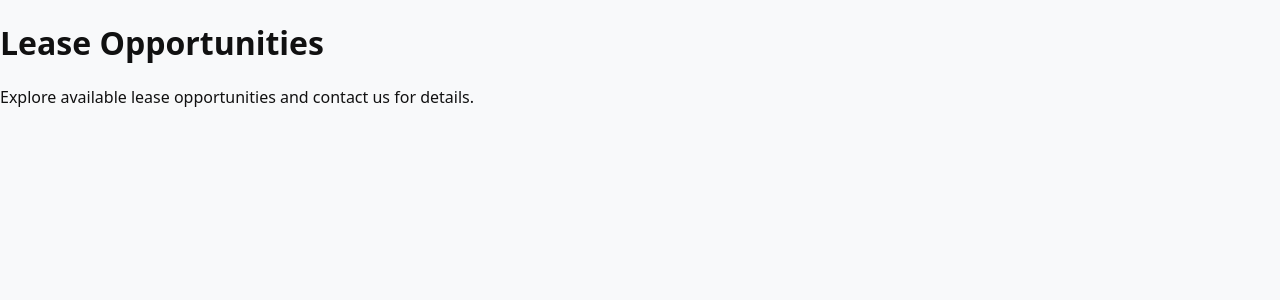
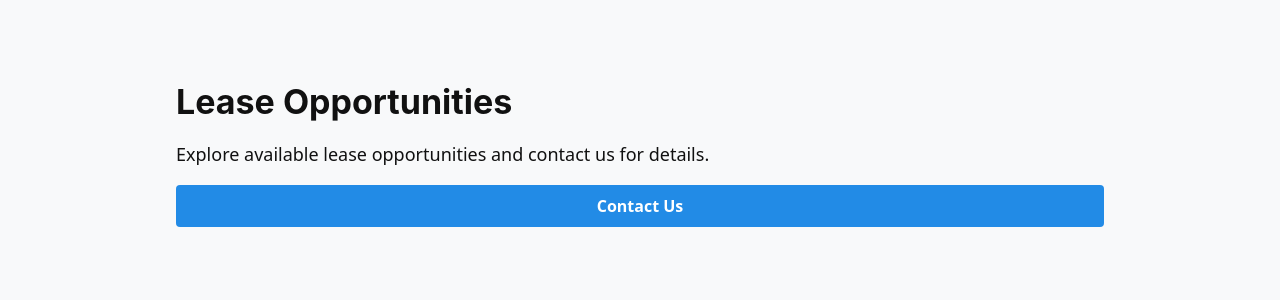
Before and after one commit to hmandiv/lease, a React (Vite) app: page / in a window 1280 px wide. Shown: the top 300 px of the page. Built offline with nearby package versions, Linux system fonts and the light colour scheme.

Commit message:
feature: confirmed mantine wiring

```diff
--- a/package.json
+++ b/package.json
@@ -11,6 +11,7 @@
   },
   "dependencies": {
     "@mantine/core": "^8.3.16",
+    "@mantine/form": "^8.3.16",
     "@mantine/hooks": "^8.3.16",
     "@mantine/notifications": "^8.3.16",
     "react": "^19.2.4",
--- a/src/forms/ContactForm.tsx
+++ b/src/forms/ContactForm.tsx
@@ -0,0 +1,3 @@
+export default function ContactForm() {
+  return <div>Contact form goes here</div>;
+}
--- a/src/main.tsx
+++ b/src/main.tsx
@@ -1,12 +1,18 @@
 import { StrictMode } from "react";
 import { createRoot } from "react-dom/client";
 import { MantineProvider } from "@mantine/core";
+import "@mantine/core/styles.css";
+
 import App from "./App.tsx";
 import "./styles/globals.css";
 
 createRoot(document.getElementById("root")!).render(
   <StrictMode>
-    <MantineProvider>
+    <MantineProvider
+      theme={{
+        primaryColor: "blue",
+      }}
+    >
       <App />
     </MantineProvider>
   </StrictMode>,
--- a/src/pages/HomePage.tsx
+++ b/src/pages/HomePage.tsx
@@ -1,13 +1,17 @@
-import { Container, Title, Text } from "@mantine/core";
+import { Container, Title, Text, Button, Stack } from "@mantine/core";
 
 export default function HomePage() {
   return (
     <Container size="md" py={80}>
-      <Title order={1}>Lease Opportunities</Title>
+      <Stack gap="md">
+        <Title order={1}>Lease Opportunities</Title>
 
-      <Text mt="md">
-        Explore available lease opportunities and contact us for details.
-      </Text>
+        <Text size="lg">
+          Explore available lease opportunities and contact us for details.
+        </Text>
+
+        <Button size="md">Contact Us</Button>
+      </Stack>
     </Container>
   );
 }
```
Also changed, not shown: 1 other file (tests, documents, lock files or other folders).
